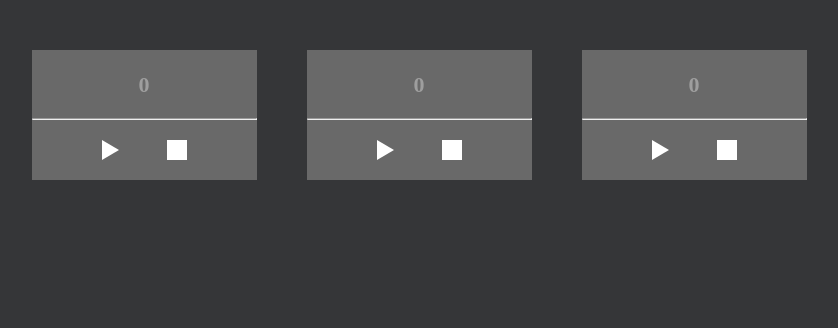
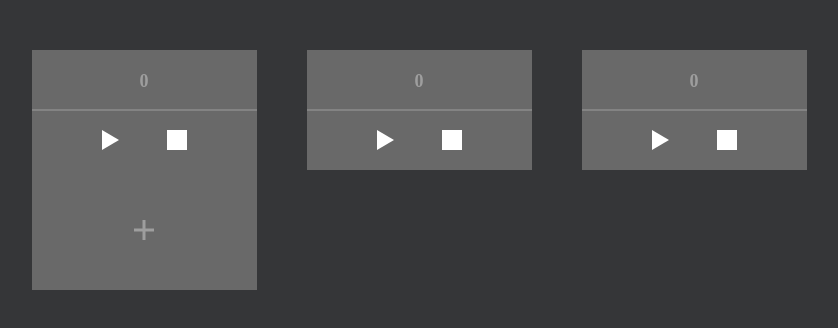
Before and after one commit to SherbakovSAF/stop-watch, a Vue app: page / in a window 1280 px wide. Shown: the top 328 px of the page, without its empty margins (221-1059 px from the left). Built offline with nearby package versions, Linux system fonts and the light colour scheme.

Commit message:
Возможность добавлять новые секундомеры

```diff
--- a/src/App.vue
+++ b/src/App.vue
@@ -11,6 +11,16 @@
               <pauseButton v-if="stopWatch.isLaunch" svgFill='#fff' @click="pauseStopwatch(stopWatch)" />
               <resetButton svgFill='#fff' @click="clearStopwatch(stopWatch)" />
             </div>
+          </div>
+        </div>
+      </article>
+      <article @click="addStopwatch">
+        <div class="stopWatchCard">
+          <div class="stopWatchCard__contentWrap addStopWatchWrap">
+            <svg width="20" height="20" viewBox="0 0 20 20" fill="none" xmlns="http://www.w3.org/2000/svg">
+                <rect x="8.5" width="3" height="20" fill="#9E9E9E"/>
+                <rect y="11.5" width="3" height="20" transform="rotate(-90 0 11.5)" fill="#9E9E9E"/>
+            </svg>
           </div>
         </div>
       </article>
@@ -92,6 +102,16 @@ export default {
       if (stopwatch.count <= 60) {
         return formatted[2]
       }
+    },
+    addStopwatch(){
+      const newStopwatch = {
+        id: this.stopWatchesState.length,
+        count: 0,
+        isLaunch: false,
+        addingTime: null,
+        timeDisplay: null
+      }
+      this.stopWatchesState.push(newStopwatch)
     }
   }
 }
@@ -128,16 +148,27 @@ html * {
 .card__wrap article {
   width: 225px;
   background-color: #696969;
+  position: relative;
 }
 
 .card__wrap article h1 {
-
-
   font-family: 'Gotham Pro';
   text-align: center;
   color: var(--colorInActive);
-  padding: 22px 0px 20px 0px;
-  font-size: 22px;
+  padding-top: 22px;
+  padding-bottom: 20px;
+  font-size: 18px;
+  line-height: 1;
+}
+
+hr{
+  position: absolute;
+  top: 50%;
+  transform: translateY(-50%);
+  border: none;
+  height: 1px;
+  width: 100%;
+  background-color: var(--colorInActive)
 }
 
 
@@ -150,4 +181,11 @@ html * {
 .control__panel svg:last-child {
   margin-left: 48px;
 }
+
+.addStopWatchWrap{
+  display: flex;
+  justify-content: center;
+  padding-top: 50px;
+  padding-bottom: 50px;
+}
 </style>
```
